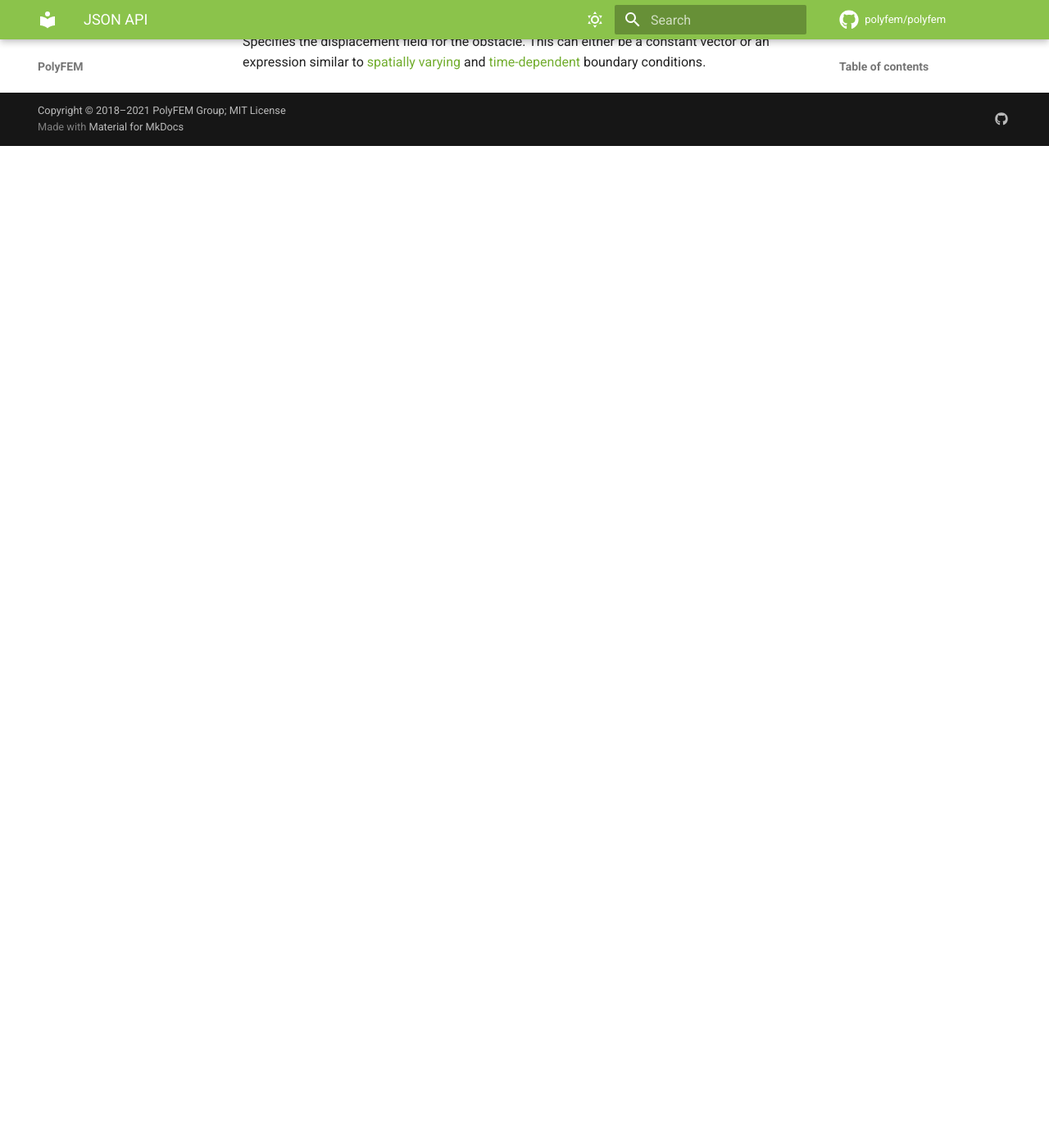
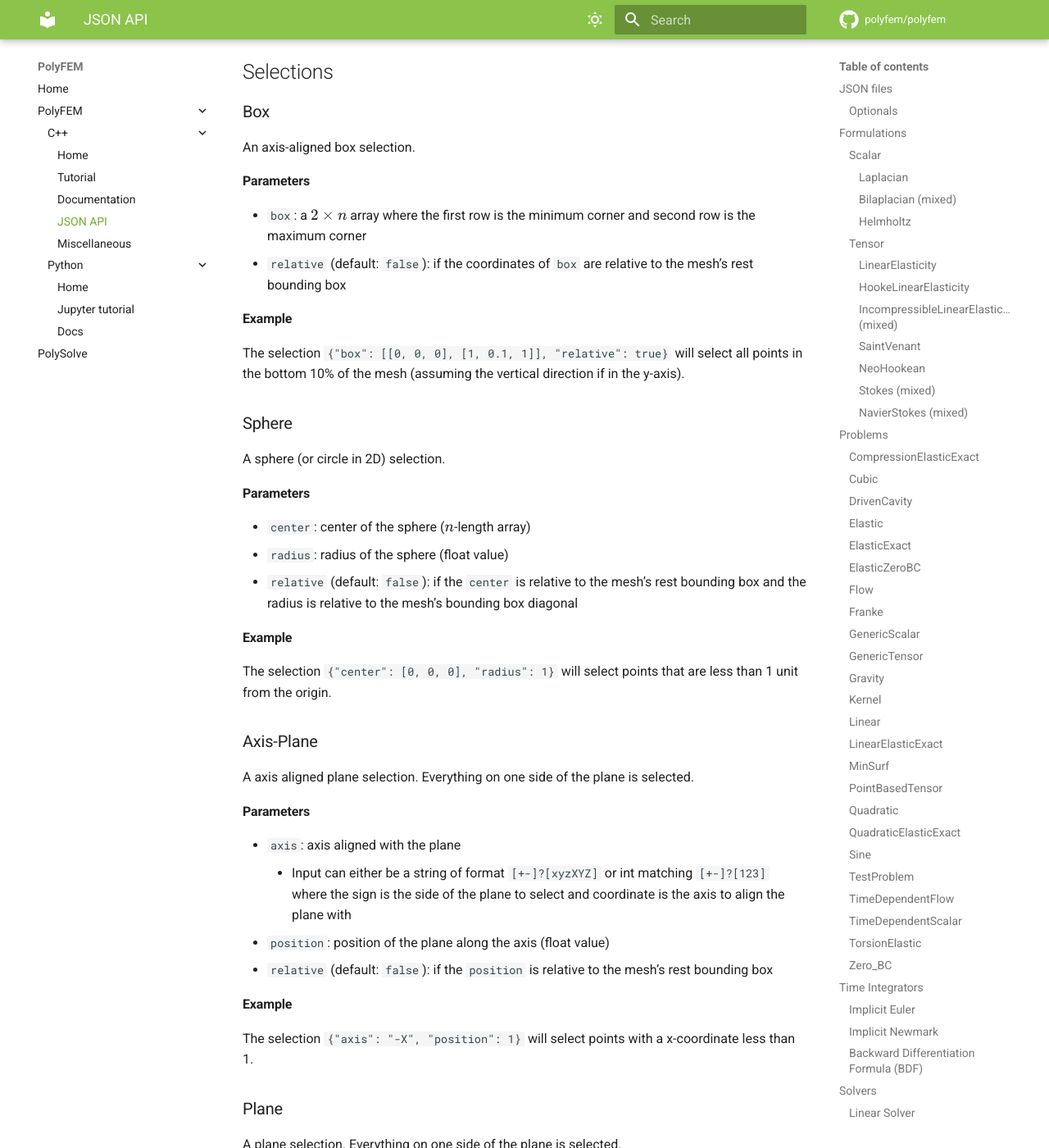
Before and after one commit to polyfem/polyfem.github.io, an MkDocs documentation site: the page built from docs/documentation.md, in a window 1280 px wide and 1400 px high, scrolled down 15752 px. Shown: the whole window at 82% size. Built offline with MkDocs 1.6.1 and Material for MkDocs 9.7.7, drawn with Linux system fonts in a browser that asks for light colours; formulas are drawn with MathJax 3; comment, search, counter and statistics services are not loaded; before the commit the page ends 15930 px from its top, so only the background shows below that; some of the changed text lies outside the part shown.

Commit message:
Added selections

```diff
--- a/docs/documentation.md
+++ b/docs/documentation.md
@@ -588,3 +588,64 @@ The path to the mesh file (absolute or relative to JSON file). In addition to th
 
 ### Displacement
 Specifies the displacement field for the obstacle. This can either be a constant vector or an expression similar to [spatially varying](../tutorial/#spatially-varying-boundary-conditions) and [time-dependent](../tutorial/#time-dependent-boundary-conditions) boundary conditions.
+
+
+Selections
+----------
+
+### Box
+
+An axis-aligned box selection.
+
+#### Parameters
+
+* `box`: a $2 \times n$ array where the first row is the minimum corner and second row is the maximum corner
+* `relative` (default: `false`): if the coordinates of `box` are relative to the mesh's rest bounding box
+
+#### Example
+
+The selection `{"box": [[0, 0, 0], [1, 0.1, 1]], "relative": true}` will select all points in the bottom 10% of the mesh (assuming the vertical direction if in the y-axis).
+
+### Sphere
+
+A sphere (or circle in 2D) selection.
+
+#### Parameters
+
+* `center`: center of the sphere ($n$-length array)
+* `radius`: radius of the sphere (float value)
+* `relative` (default: `false`): if the `center` is relative to the mesh's rest bounding box and the radius is relative to the mesh's bounding box diagonal
+
+#### Example
+
+The selection `{"center": [0, 0, 0], "radius": 1}` will select points that are less than 1 unit from the origin.
+
+### Axis-Plane
+
+A axis aligned plane selection. Everything on one side of the plane is selected.
+
+#### Parameters
+
+* `axis`: axis aligned with the plane
+    * Input can either be a string of format `[+-]?[xyzXYZ]` or int matching `[+-]?[123]` where the sign is the side of the plane to select and coordinate is the axis to align the plane with
+* `position`: position of the plane along the axis (float value)
+* `relative` (default: `false`): if the `position` is relative to the mesh's rest bounding box
+
+#### Example
+
+The selection `{"axis": "-X", "position": 1}` will select points with a x-coordinate less than 1.
+
+### Plane
+
+A plane selection. Everything on one side of the plane is selected.
+
+#### Parameters
+
+* `normal`: normal of the plane ($n$-length array)
+* `point`: point on the plane (has priority over `offset`) ($n$-length array)
+    * (alternatively) `offset`: offset along the normal from the origin defining the point (float value)
+* `relative` (default: `false`): if the `point` is relative to the mesh's rest bounding box (does not apply to the offset)
+
+#### Example
+
+The selection `{"normal": [1, 1, 0], "point": [0, 1, 0]}` will select points $x$ where `(x - point).dot(normal) >= 0`.
```
Also changed, not shown: other parts of docs/documentation.md (+1 -1 lines), docs/tutorial.md (+2 -2 lines).
